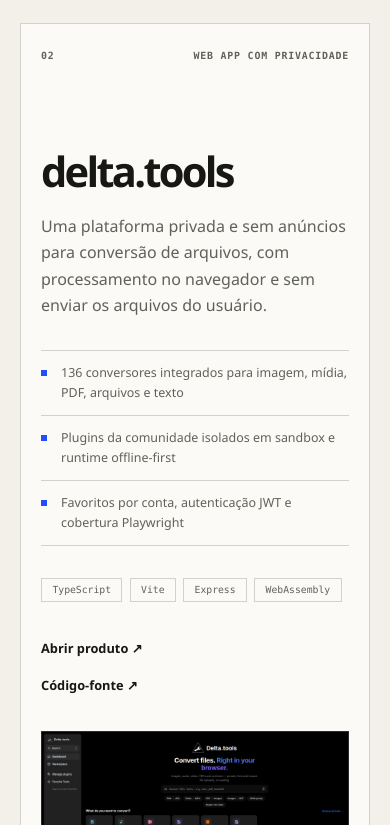
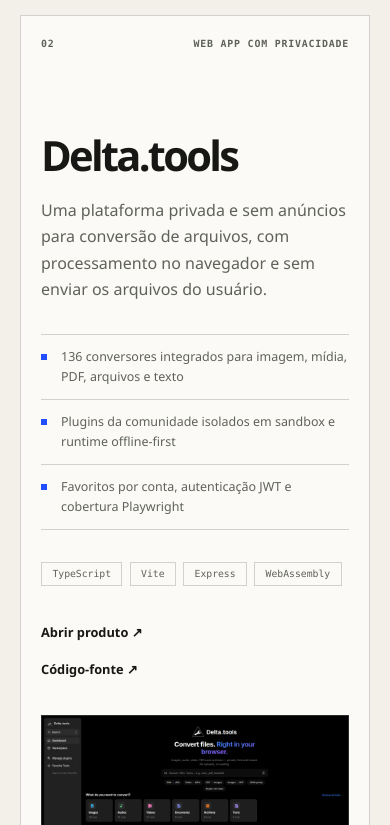
Before and after one commit to bryanrafaelbueno/bryanrafaelbueno.github.io, a website: page index.html in a window 390 px wide. Shown: the part 2962-3787 px from the top of the page. Drawn offline with Linux system fonts and the light colour scheme.

Commit message:
Fix featured project presentation

```diff
--- a/index.html
+++ b/index.html
@@ -157,11 +157,11 @@
 
         <div class="project-list">
           <article class="project project-featured project-synca reveal">
-            <div class="project-copy">
             <div class="project-meta">
               <span>01</span>
               <span data-i18n="crossPlatform">Desktop multiplataforma</span>
             </div>
+            <div class="project-copy">
               <h3>Synca</h3>
               <p class="project-lead" data-i18n="syncaLead">
                 Um cliente leve de sincronização com Google Drive para Linux e Windows, criado para
@@ -208,12 +208,12 @@
           </article>
 
           <article class="project project-featured project-delta reveal">
-            <div class="project-copy">
             <div class="project-meta">
               <span>02</span>
               <span data-i18n="privacyWebApp">Web app com privacidade</span>
             </div>
-              <h3>delta.tools</h3>
+            <div class="project-copy">
+              <h3>Delta.tools</h3>
               <p class="project-lead" data-i18n="deltaLead">
                 Uma plataforma privada e sem anúncios para conversão de arquivos, com processamento
                 no navegador e sem enviar os arquivos do usuário.
@@ -245,11 +245,11 @@
                 href="https://deltatools.vercel.app"
                 target="_blank"
                 rel="noreferrer"
-                aria-label="Abrir o aplicativo delta.tools"
+                aria-label="Abrir o aplicativo Delta.tools"
               >
                 <img
                   src="assets/projects/delta-ui.png"
-                  alt="Painel real do delta.tools mostrando ferramentas de conversão no navegador"
+                  alt="Painel real do Delta.tools mostrando ferramentas de conversão no navegador"
                   width="1600"
                   height="1000"
                   loading="lazy"
--- a/styles.css
+++ b/styles.css
@@ -614,7 +614,9 @@
   padding: clamp(1.5rem, 3vw, 3rem);
   border: 1px solid var(--line);
   grid-template-columns: minmax(300px, 0.82fr) minmax(440px, 1.18fr);
-  gap: clamp(2rem, 5vw, 5rem);
+  grid-template-rows: auto minmax(0, 1fr);
+  column-gap: clamp(2rem, 5vw, 5rem);
+  row-gap: clamp(2rem, 3vw, 3rem);
   align-items: stretch;
 }
 
@@ -622,13 +624,16 @@
   grid-template-columns: minmax(440px, 1.18fr) minmax(300px, 0.82fr);
 }
 
-.project-delta .project-copy {
-  order: 2;
-}
-
-.project-delta .project-visual {
-  order: 1;
-}
+.project-featured > .project-meta {
+  margin-bottom: 0;
+  grid-column: 1 / -1;
+  grid-row: 1;
+}
+
+.project-synca > .project-copy { grid-column: 1; grid-row: 2; }
+.project-synca > .project-visual { grid-column: 2; grid-row: 2; }
+.project-delta > .project-visual { grid-column: 1; grid-row: 2; }
+.project-delta > .project-copy { grid-column: 2; grid-row: 2; }
 
 .project-copy {
   display: flex;
@@ -1694,9 +1699,9 @@
   .profile-card { width: 100%; }
   .project-featured,
   .project-delta { grid-template-columns: 1fr; }
-  .project-delta .project-copy { order: 1; }
-  .project-delta .project-visual { order: 2; }
-  .project-copy .project-meta { margin-bottom: 4rem; }
+  .project-featured > .project-meta { grid-column: 1; grid-row: 1; }
+  .project-featured > .project-copy { grid-column: 1; grid-row: 2; }
+  .project-featured > .project-visual { grid-column: 1; grid-row: 3; }
   .project-visual { min-height: 38rem; }
   .section-heading { grid-template-columns: .42fr 1.35fr .63fr; }
 }
@@ -1811,7 +1816,6 @@
   .proof-item:first-child { border-top: 0; }
   .proof-item strong { min-width: 4.8rem; }
   .project-featured { min-height: 0; }
-  .project-copy .project-meta { margin-bottom: 2.5rem; }
   .project-visual { min-height: 25rem; }
   .compact-visual { height: 25rem; }
   .real-mobile-gallery { padding-inline: 0.6rem; }
```
Lines whose indentation alone changed are shown as unchanged.
